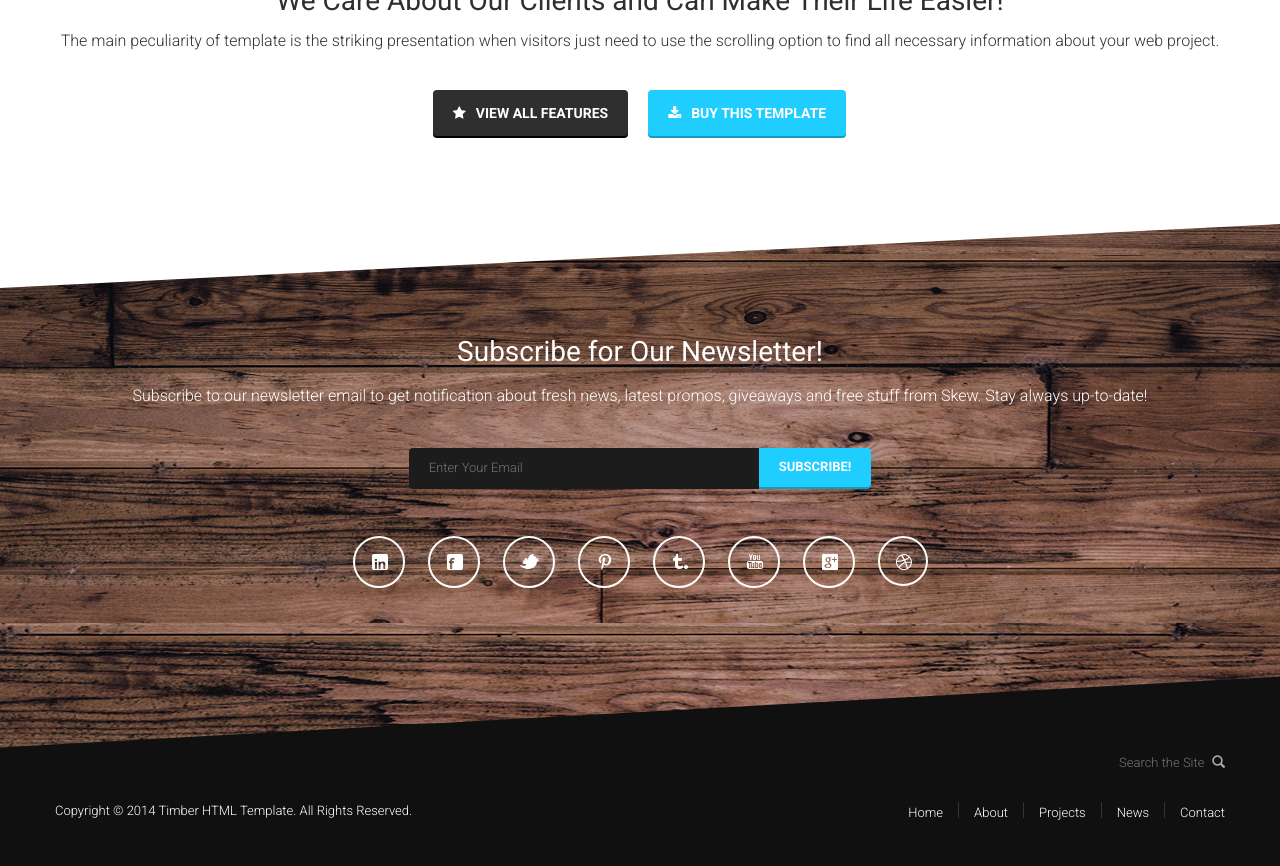
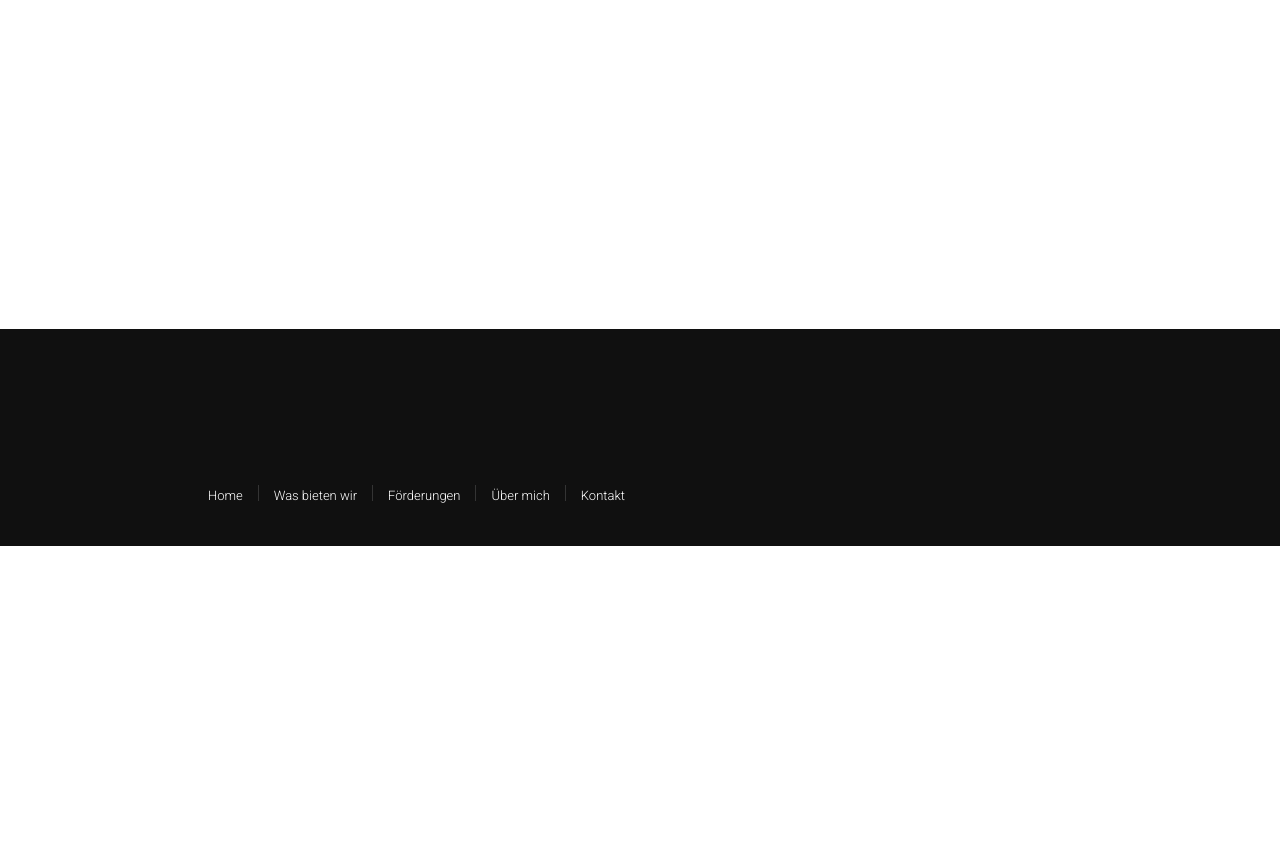
Before and after one commit to schweinebaer/PFP1-10, a PHP site: page / in a window 1280 px wide. Shown: the part 5105-5971 px from the top of the page. After the commit the page ends 5651 px from the top, so only its background shows below. Run offline with PHP 8.4, Linux system fonts and the light colour scheme; some libraries are stand-ins or nearby versions.

Commit message:
Logo, background and stuff

```diff
--- a/css/style.css
+++ b/css/style.css
@@ -1347,22 +1348,7 @@
 	overflow: hidden;
 	height: 700px;
 }
-.line6:after{
-	content: "";
-	position: absolute;
-	z-index: 1;
-	pointer-events: none;
-	bottom: 0;
-	left: 0;
-	width: 100%;
-	height: 240px;
-	-webkit-background-size: cover;
-	-moz-background-size: cover;
-	-o-background-size: cover;
-	background-size: cover;
-	border-bottom: 150px solid white;
-	border-left: 3000px solid transparent;
-}
+
 .line6:before{
 	top: 0;
 	display: block;
@@ -1432,7 +1418,7 @@
 	overflow: hidden;
 	max-height:100%;
 	//background:#3f2d28;
-	background: url(../images/line7Bg.jpg) center center no-repeat;
+	background: rgb(140,140,140);
 	-webkit-background-size: cover;
 	-moz-background-size: cover;
 	-o-background-size: cover;
@@ -1766,21 +1752,7 @@
 	font-weight: 300;
 	color:#fff;
 }
-.lineBlack:before{
-	top: 0;
-	content: "";
-	position: absolute;
-	z-index: 1;
-	pointer-events: none;
-	bottom: 0;
-	left: 0;
-	width: 100%;
-	height: 178px;
-	background: url(../images/bgBeforFooter.png) center center no-repeat;
-	-webkit-background-size: cover;
-	-moz-background-size: cover;
-	-o-background-size: cover;
-	background-size: cover;
+background-size: cover;
 }
 .lineBlack input{
 	margin-top: 3px;
--- a/index.html
+++ b/index.html
@@ -173,6 +173,15 @@
 		<div id="bieten">
 			<div class="line2">
 				<div class="container">
+					<div id="project1"></div>
+					<div class="row Ama">
+						<div class="col-md-12">
+
+							<h3>Wir bieten ...</h3>
+						</div>
+					</div>
+				</div>
+				<div class="container">
 					<div class="row Fresh">
 						<div class="col-md-4 Des">
 							<i class="fa fa-heart"></i>
@@ -214,6 +223,7 @@
 				</div>
 			</div>
 		</div>
+
 
 		<!--project start-->
 		<div id="foerderung">
@@ -409,12 +419,10 @@
 				<div class="row team">
 					<div class="col-md-4 b3">
 						<img class="img-responsive" src="images/picTeam/picT3.png">
-						<h4>Birgit Reimann</h4>
+						<h4>Birgit Reimann-Groll</h4>
 						<ul>
-							<li><a href="#"><i class="fa fa-facebook-square"></i></a></li>
-							<li><a href="#"><i class="fa fa-pinterest"></i></a></li>
-							<li><a href="#"><i class="fa fa-twitter"></i></a></li>
-							<li><a href="#"><i class="fa fa-google-plus-square"></i></a></li>
+							<li><a href="https://www.facebook.com/birgit.reimann.35"><i
+									class="fa fa-facebook-square"></i></a></li>
 						</ul>
 					</div>
 					<div class="col-md-4 b3">
@@ -452,8 +460,7 @@
 					<div class="container">
 						<div class="row Ama">
 							<div class="col-md-12">
-								<h3>Got a Question? We&rsquo;re Here to Help!</h3>
-								<p>Get in touch with us</p>
+								<h3>Fragen an mich oder das Team?</h3>
 							</div>
 						</div>
 					</div>
@@ -467,121 +474,51 @@
 									class="col-md-6 col-xs-12 Email" name='Email'
 									placeholder='Email *' /> <input type="text"
 									class="col-md-12 col-xs-12 Subject" name='Subject'
-									placeholder='Subject' />
+									placeholder='Betreff' />
 								<textarea type="text" class="col-md-12 col-xs-12 Message"
-									name='Message' placeholder='Message *'></textarea>
+									name='Message' placeholder='Nachricht *'></textarea>
 								<div class="cBtn col-xs-12">
 									<ul>
-										<li class="clear"><a href="#"><i class="fa fa-times"></i>clear
-												form</a></li>
-										<li class="send"><a href="#"><i class="fa fa-share"></i>Send
-												Message</a></li>
+										<li class="clear"><a href="#"><i class="fa fa-times"></i>cancel</a></li>
+										<li class="send"><a href="#"><i class="fa fa-share"></i>senden</a></li>
 									</ul>
 								</div>
 							</form>
 						</div>
 						<div class="col-md-3 col-xs-12 cont">
 							<ul>
-								<li><i class="fa fa-home"></i>5512 Lorem Ipsum Vestibulum
-									666/13</li>
-								<li><i class="fa fa-phone"></i>+1 800 789 50 12, +1 800 450
-									6935</li>
-								<li><a href="#"><i class="fa fa-envelope"></i>mail@compname.com</li>
+								<li><i class="fa fa-home"></i>Zum Keitelberg 7, 69168
+									Wiesloch</li>
+								<li><i class="fa fa-phone"></i>06222/386112</li>
+								<li><a href="#"><i class="fa fa-envelope"></i>info@pfp1-10.de</li>
 								</a>
-								<li><i class="fa fa-skype"></i>compname</li>
-								<li><a href="#"><i class="fa fa-twitter"></i>Twitter</li>
-								</a>
-								<li><a href="#"><i class="fa fa-facebook-square"></i>Facebook</li>
-								</a>
-								<li><a href="#"><i class="fa fa-dribbble"></i>Dribbble</li>
-								</a>
-								<li><a href="#"><i class="fa fa-flickr"></i>Flickr</li>
-								</a>
-								<li><a href="#"><i class="fa fa-youtube-play"></i>YouTube</li>
+								<li><a href="https://www.facebook.com/birgit.reimann.35"><i
+										class="fa fa-facebook-square"></i>Facebook</li>
 								</a>
 							</ul>
 						</div>
 					</div>
 				</div>
 				<div class="line6">
+					<!--  <iframe width="600" height="300" src="http://maps.google.de/maps?hl=de&q=Zum Keitelberg 7 69168 Wiesloch+(PFP 1-10)&ie=UTF8&t=&z=17&iwloc=A&output=embed" frameborder="0" scrolling="no" marginheight="0" marginwidth="0"><a href="http://www.siteway.de/maps-generator/" title="Karten kostenlos erstellen">(c) Homepage Karten Generator</a></iframe>
+				<br/>
+				<small><a href="http://www.siteway.de/maps-generator/" title="kostenloses Google Maps Tool">Google Karten Tool</a></small>
+				-->
+
 					<iframe
-						src="https://www.google.com/maps/embed?pb=!1m10!1m8!1m3!1d48386.401887313725!2d-73.9407136!3d40.7147117!3m2!1i1024!2i768!4f13.1!5e0!3m2!1sru!2sua!4v1402409149092"
-						width="100%" height="750" frameborder="0" style="border: 0"></iframe>
-				</div>
-				<div class="container">
-					<div class="row ftext">
-						<div class="col-md-12">
-							<a id="features"></a>
-							<h3>We Care About Our Clients and Can Make Their Life
-								Easier!</h3>
-							<p>The main peculiarity of template is the striking
-								presentation when visitors just need to use the scrolling option
-								to find all necessary information about your web project.</p>
-						</div>
-						<div class="cBtn">
-							<ul
-								style="margin-top: 23px; margin-bottom: 0px; padding-left: 26px;">
-								<li class="dowbload"><a href="#"><i class="fa fa-star"></i>View
-										All Features</a></li>
-								<li class="buy"><a href="#"><i class="fa fa-download"></i>Buy
-										This Template</a></li>
-							</ul>
-						</div>
-					</div>
-				</div>
-				<div class="line7">
-					<div class="container">
-						<div class="row footer">
-							<div class="col-md-12">
-								<h3>Subscribe for Our Newsletter!</h3>
-								<p>Subscribe to our newsletter email to get notification
-									about fresh news, latest promos, giveaways and free stuff from
-									Skew. Stay always up-to-date!</p>
-								<div class="fr">
-									<div style="display: inline-block;">
-										<input class="col-md-6 fEmail" name='Email'
-											placeholder='Enter Your Email' /> <a href="#" class="subS">Subscribe!</a>
-									</div>
-								</div>
-							</div>
-							<div class="soc col-md-12">
-								<ul>
-									<li class="soc1"><a href="#"></a></li>
-									<li class="soc2"><a href="#"></a></li>
-									<li class="soc3"><a href="#"></a></li>
-									<li class="soc4"><a href="#"></a></li>
-									<li class="soc5"><a href="#"></a></li>
-									<li class="soc6"><a href="#"></a></li>
-									<li class="soc7"><a href="#"></a></li>
-									<li class="soc8"><a href="#"></a></li>
-
-								</ul>
-							</div>
-						</div>
-					</div>
+						src="http://maps.google.de/maps?hl=de&q=Zum Keitelberg 7 69168 Wiesloch+(PFP 1-10)&ie=UTF8&t=&z=17&iwloc=A&output=embed"
+						width="100%" height="550" frameborder="0" style="border: 0"></iframe>
 				</div>
 				<div class="lineBlack">
 					<div class="container">
 						<div class="row downLine">
-							<div class="col-md-12 text-right">
-								<!--input  id="searchPattern" type="search" name="pattern" value="Search the Site" onblur="if(this.value=='') {this.value='Search the Site'; }" onfocus="if(this.value =='Search the Site' ) this.value='';this.style.fontStyle='normal';" style="font-style: normal;"/-->
-								<input id="searchPattern" type="search"
-									placeholder="Search the Site" /><i
-									class="glyphicon glyphicon-search"
-									style="font-size: 13px; color: #a5a5a5;" id="iS"></i>
-							</div>
-							<div class="col-md-6 text-left copy">
-								<p>Copyright &copy; 2014 Timber HTML Template. All Rights
-									Reserved.</p>
-							</div>
 							<div class="col-md-6 text-right dm">
 								<ul id="downMenu">
 									<li class="active"><a href="#home">Home</a></li>
-									<li><a href="#about">About</a></li>
-									<li><a href="#project1">Projects</a></li>
-									<li><a href="#news">News</a></li>
-									<li class="last"><a href="#contact">Contact</a></li>
-									<!--li><a href="#features">Features</a></li-->
+									<li><a href="#bieten">Was bieten wir</a></li>
+									<li><a href="#foerderung">Förderungen</a></li>
+									<li><a href="#ich">Über mich</a></li>
+									<li class="last"><a href="#contact">Kontakt</a></li>
 								</ul>
 							</div>
 						</div>
```
Also changed, not shown: other parts of css/style.css (+13 -32 lines), images/header.png (added), images/logo.png, 1 other file.
